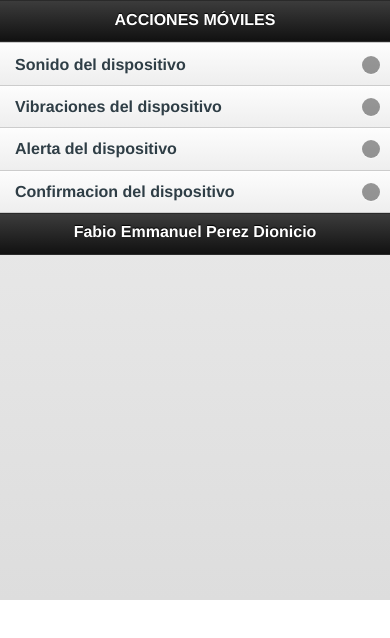
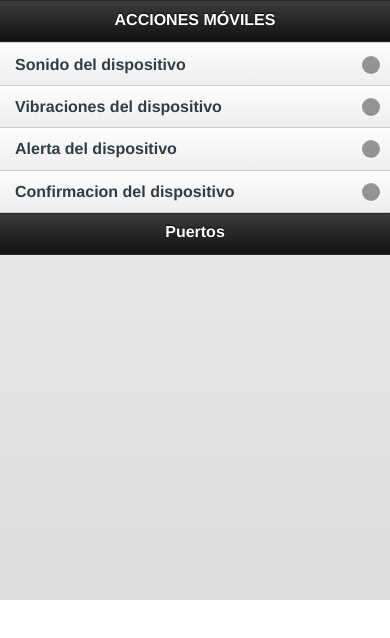
Before and after one commit to AL28J11/Practica1, a plain HTML site: page index.html in a window 390 px wide. Drawn offline with Linux system fonts and the light colour scheme.

Commit message:
Version 1.1
sigo probando

```diff
--- a/index.html
+++ b/index.html
@@ -8,6 +8,7 @@
 <script src="js/jquery-1.6.4.min.js" type="text/javascript"></script>
 <script src="js/jquery.mobile-1.0.min.js" type="text/javascript"></script>
 <script src="js/acciones.js" type="text/javascript"></script>
+<scrip src = "phonegap.js"></scrip>
 </head>
 <body>
 
@@ -24,7 +25,7 @@
 		</ul>
 	</div>
 	<div data-role="footer">
-		<h4>Fabio Emmanuel Perez Dionicio</h4>
+		<h4>Puertos</h4>
 	</div>
 </div>
 
@@ -42,7 +43,7 @@
     </div>
 
    	<div data-role="footer">
-		<h4>Fabio Emmanuel Perez Dionicio</h4>
+		<h4>Puertos</h4>
 	</div>
 </div>
 
@@ -61,7 +62,7 @@
      </div>
 
 	<div data-role="footer">
-		<h4>Fabio Emmanuel Perez Dionicio</h4>
+		<h4>Puertos</h4>
 	</div>
 </div>
 
@@ -75,7 +76,7 @@
 	</div>
 
 	<div data-role="footer">
-		<h4>Fabio Emmanuel Perez Dionicio</h4>
+		<h4>Puertos</h4>
 	</div>
 </div>
 
@@ -89,7 +90,7 @@
 	</div>
 
 	<div data-role="footer">
-		<h4>Fabio Emmanuel Perez Dionicio</h4>
+		<h4>Puertos</h4>
 	</div>
 </div>
 
```
